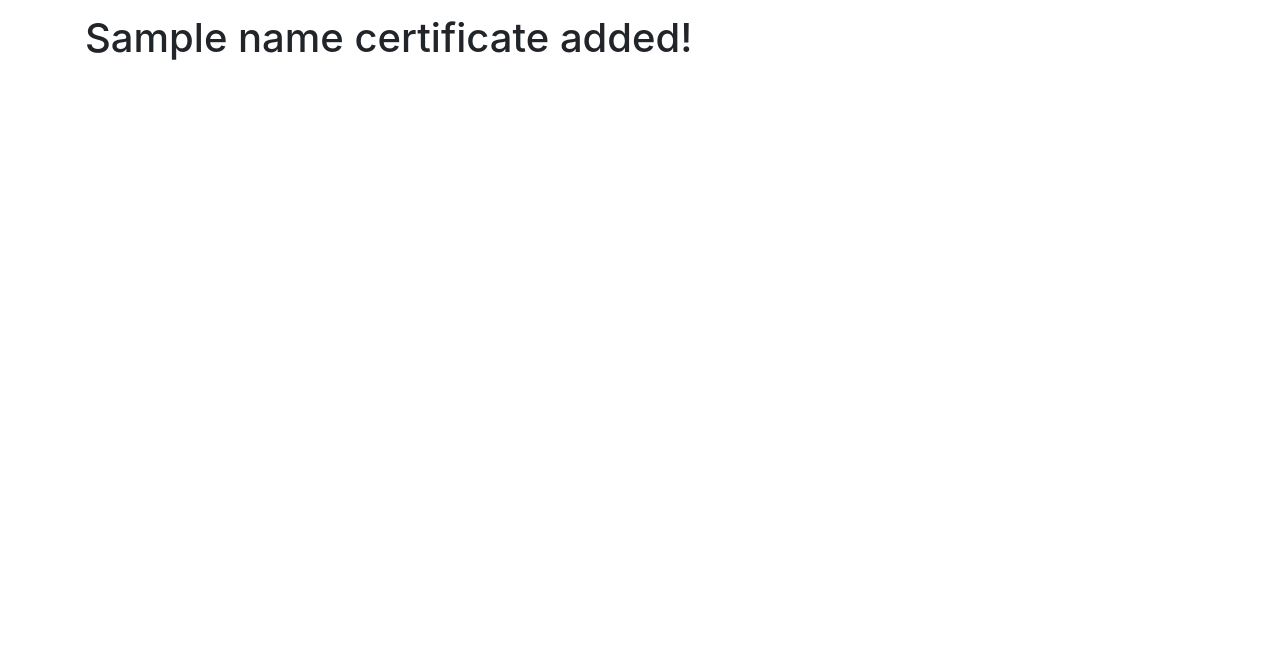
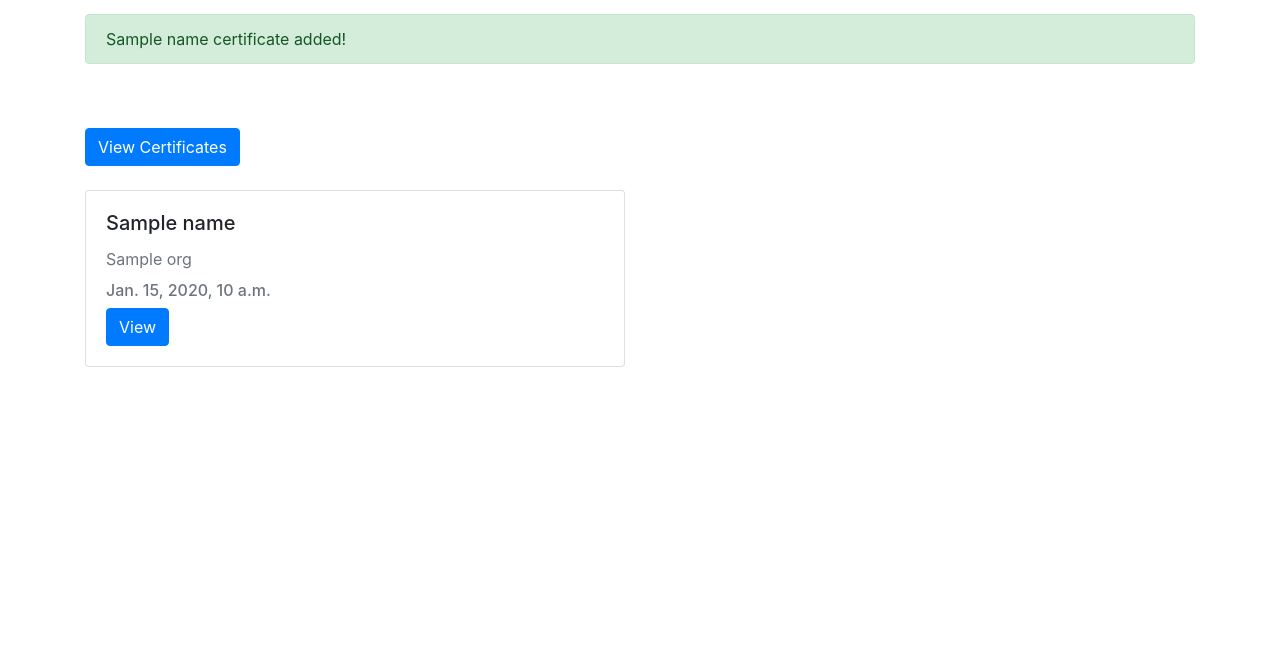
Before and after one commit to rohangautam09/portfolio-Django, a Django app: template certificates/templates/certificates/certiadded.html in a window 1280 px wide. Shown: the part 58-713 px from the top of the page. Run offline with Django 3.2, Linux system fonts and the light colour scheme; the template is opened without the code that fills it: most values are stand-ins (such as "Sample title", 1, 10 or a date in 2020); some libraries are stand-ins or nearby versions.

Commit message:
changes in certificate pages

```diff
--- a/app1/templates/app1/success.html
+++ b/app1/templates/app1/success.html
@@ -1,5 +1,7 @@
 {% extends "app1/base.html" %}
 {% block content %}
-<h1>Success page!</h1>
-{{ name }}
+<div class="alert alert-success" role="alert">
+  Thanks {{name}} for reaching out !
+</div>
+<a href="{% url 'home' %}" class="btn btn-primary">Home</a>
 {% endblock %}
--- a/certificates/templates/certificates/certiadded.html
+++ b/certificates/templates/certificates/certiadded.html
@@ -1,4 +1,28 @@
 {% extends 'app1/base.html' %}
 {% block content %}
-<h1>{{name}} certificate added!</h1>
+<div class="alert alert-success" role="alert">
+  {{name}} certificate added!
+</div>
+
+<br><br>
+<a href="{% url 'certificates' %}" class="btn btn-primary">View Certificates</a>
+<br><br>
+
+<div class="row">
+
+  <div class="col-sm-6">
+    <div class="card">
+      <div class="card-body">
+        <h5 class="card-title">{{name}}</h5>
+        <p class="card-text text-muted">{{org}}</p>
+        <h6 class="card-subtitle mb-2 text-muted">{{date}}</h6>
+        <a href="{{certi.link}}" class="btn btn-primary">View</a>
+      </div>
+    </div>
+<br><br>
+  </div>
+
+
+</div>
+
 {% endblock %}
--- a/certificates/views.py
+++ b/certificates/views.py
@@ -16,7 +16,7 @@ def certiadded(request):
         link_c = request.POST.get('link')
         c = Certificates(name=name_c,org=org_c,date=date_c,link=link_c)
         c.save()
-        return render(request,'certificates/certiadded.html',{'name':name_c})
+        return render(request,'certificates/certiadded.html',{'name':name_c,'org':org_c,'date':date_c,'link':link_c})
     else:
         return render(request,'certificates/addcerti.html')
 
```
Also changed, not shown: db.sqlite3.
